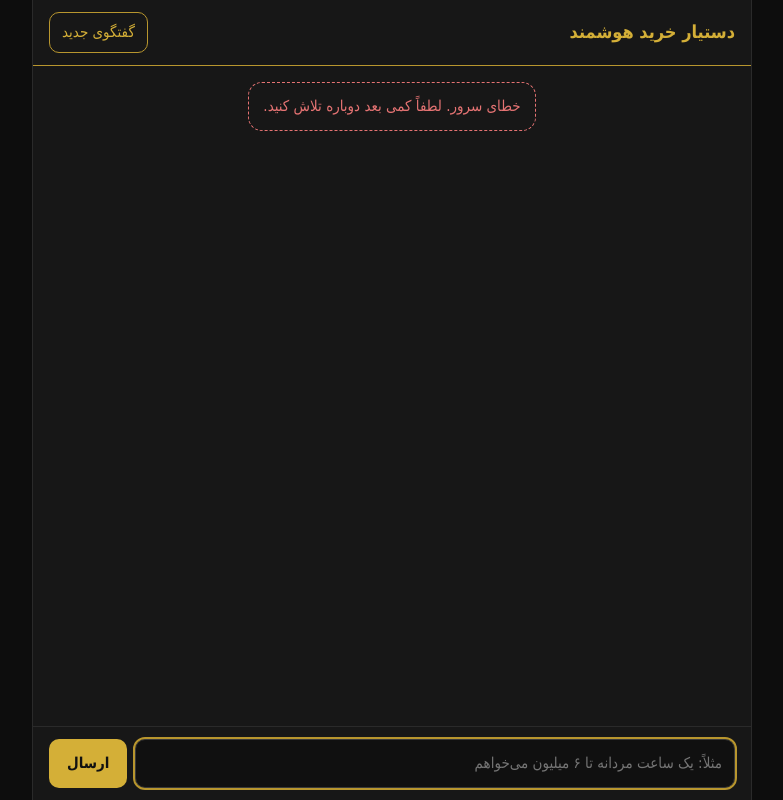
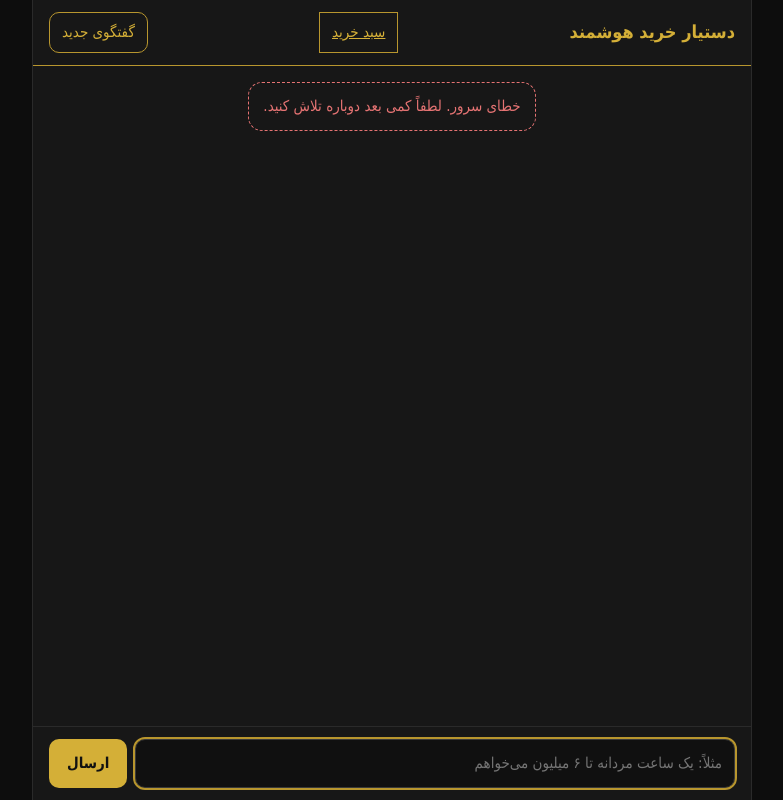
Before and after one commit to HOSSEIN2839/S, a PHP site: page /chat.php in a window 1280 px wide. Shown: the whole page, without its empty margins (248-1031 px from the left). Run offline with PHP 8.4, Linux system fonts and the light colour scheme.

Commit message:
Add cart navigation to chat header

```diff
--- a/public/chat.php
+++ b/public/chat.php
@@ -16,6 +16,7 @@ header('Referrer-Policy: no-referrer');
 <main class="chat">
     <header class="chat__header">
         <h1>دستیار خرید هوشمند</h1>
+        <a class="btn-ghost" href="cart.php">سبد خرید</a>
         <button id="new-chat" type="button" class="btn-ghost">گفتگوی جدید</button>
     </header>
 
```
